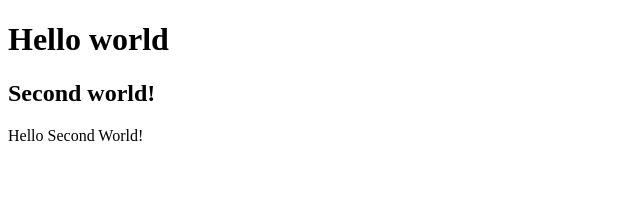
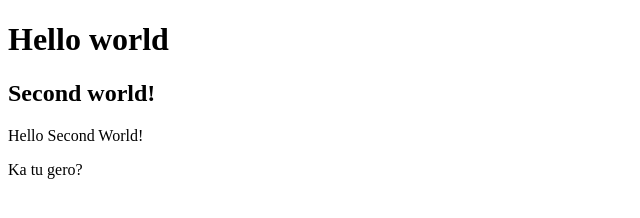
Before and after one commit to WolfHunter-HKIT/team-work, a plain HTML site: page index.html in a window 1280 px wide. Shown: the full height of the page, 0-640 px from the left. Drawn offline with Linux system fonts and the light colour scheme.

Commit message:
Update index.html

```diff
--- a/index.html
+++ b/index.html
@@ -13,7 +13,7 @@
     <h1>Hello world</h1>
     <h2>Second world!</h2>
     <p>Hello Second World!</p>
-
+    <p>Ka tu gero?</p>
 
 </body>
 
```
